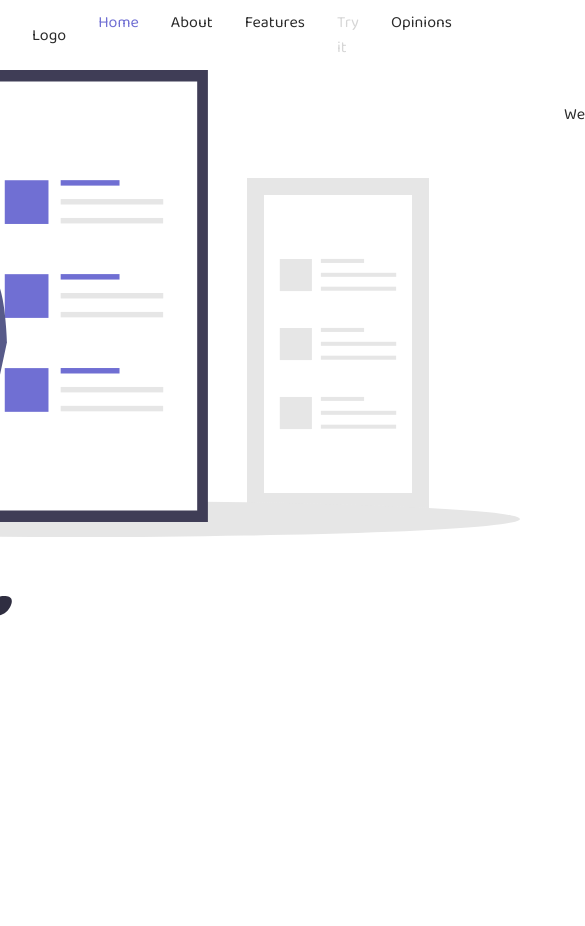
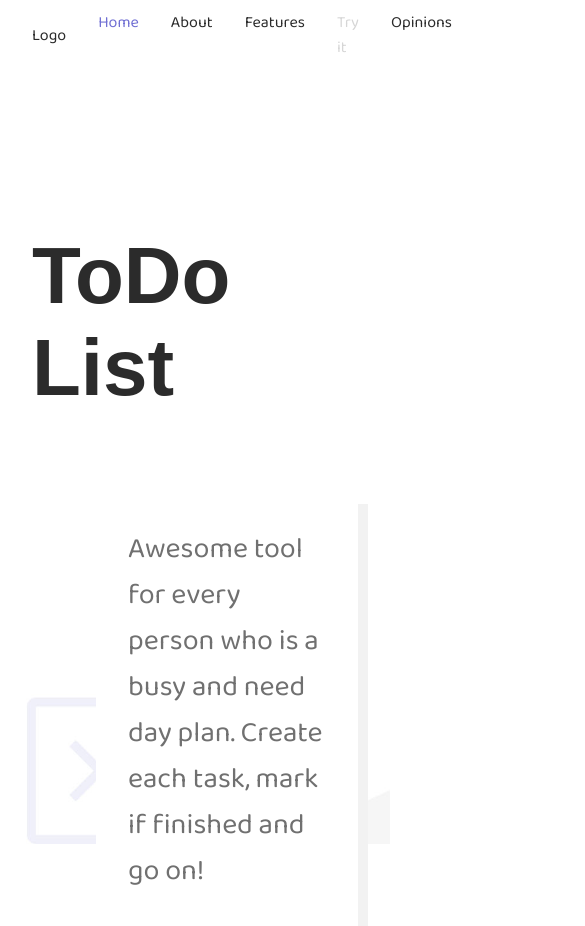
Before and after one commit to jakubwilk/todolist, a React (Create React App) app: page / in a window 390 px wide. Shown: the top 926 px of the page, 585 px wide, since content can reach past the window. Before the commit the page ends 844 px from the top, so only its background shows below. Built offline with nearby package versions, Linux system fonts and the light colour scheme.

Commit message:
Remove responsive and change home background

```diff
--- a/src/home-component/Home.js
+++ b/src/home-component/Home.js
@@ -1,32 +1,16 @@
 import React from 'react';
 import styled from 'styled-components';
+import background from '../utils/home-background.jpg';
 
-import HomeSVG from '../utils/homeSVG';
 import Welcomeblock from './Welcomeblock';
 
 const HomeWrapper = styled.section`
-  height: 100%;
+  background-image: url(${props => props.background});
+  background-size: cover;
+  background-repeat: no-repeat;
+  background-position: center;
+  height: 100vh;
   padding-top: 70px;
-
-  @media screen and (min-width: 768px) {
-    height: 100vh;
-    padding-top: 70px;
-    display: flex;
-    align-items: center;
-    position: relative;
-
-    &:after {
-      content: '';
-      position: absolute;
-      bottom: 0;
-      right: 0;
-      width: 65%;
-      height: 90%;
-      background-color: #706fd3;
-      border-top-left-radius: 100%;
-      z-index: 10;
-    }
-  }
 `;
 
 const Container = styled.div`
@@ -46,30 +30,11 @@ const Container = styled.div`
   }
 `;
 
-const HomeContent = styled.div`
-  display: flex;
-  justify-content: space-between;
-  position: relative;
-`;
-
-const HomeBackground = styled.div`
-  position: relative;
-  transform: translateX(-25rem);
-  top: 0;
-  z-index: 15;
-  width: 500px;
-`;
-
 const Home = () => {
   return (
-    <HomeWrapper>
+    <HomeWrapper background={background}>
       <Container>
-        <HomeContent>
-          <HomeBackground>
-            <HomeSVG />
-          </HomeBackground>
-          <Welcomeblock />
-        </HomeContent>
+        <Welcomeblock />
       </Container>
     </HomeWrapper>
   );
--- a/src/home-component/Welcomeblock.js
+++ b/src/home-component/Welcomeblock.js
@@ -3,20 +3,44 @@ import styled from 'styled-components';
 
 const Content = styled.div`
   position: relative;
+  padding-top: 10rem;
+  padding-bottom: 10rem;
+  height: calc(100vh - 70px);
   z-index: 15;
+  display: flex;
+  flex-direction: column;
+`;
+
+const HomeTitle = styled.h1`
+  font-family: 'Noto', sans-serif;
+  margin-top: 0;
+  margin-bottom: 0;
+  font-size: 5rem;
+  color: #2b2b2b;
 `;
 
 const HomeCard = styled.article`
   display: inline-block;
   background-color: white;
   padding: 2rem;
+  margin-top: 5rem;
+  margin-left: 4rem;
+  box-shadow: 10px 10px 0 #f2f2f2;
+
+  & > p {
+    margin-top: 0;
+    margin-bottom: 0;
+    font-size: 1.8rem;
+    color: #707070;
+  }
 `;
 
 const Welcomeblock = () => {
   return (
     <Content>
+      <HomeTitle>ToDo List</HomeTitle>
       <HomeCard>
-        Welcomeblock.Component
+        <p>Awesome tool for every person who is a busy and need day plan. Create each task, mark if finished and go on!</p>
       </HomeCard>
     </Content>
   )
--- a/src/navigation-component/Navigation.js
+++ b/src/navigation-component/Navigation.js
@@ -4,11 +4,13 @@ import styled from 'styled-components';
 import MenuItem from './MenuItem';
 
 const TopBar = styled.div`
+  background-color: white;
+  height: 70px;
   position: absolute;
   top: 0;
   left: 0;
   width: 100%;
-  z-index: 10;
+  z-index: 20;
 `;
 
 const Container = styled.div`
--- a/src/utils/homeSVG.js
+++ /dev/null
@@ -1,63 +0,0 @@
-import React from 'react';
-
-const HomeSVG = () => {
-  return (
-    <svg id="f871edae-d68c-46d4-8324-c4853318dddd" data-name="Layer 1" xmlns="http://www.w3.org/2000/svg" width="888.00636" height="552.78086" viewBox="0 0 888.00636 552.78086">
-      <rect x="615.00687" y="108" width="182" height="332" fill="#e6e6e6"/>
-      <path d="M788.00369,596.60957h148v-298h-148Z" transform="translate(-155.99682 -173.60957)" fill="#fff"/>
-      <rect x="688.874" y="188.91458" width="43.22325" height="4.01391" fill="#e6e6e6"/>
-      <rect x="688.874" y="202.79994" width="75.3345" height="4.01391" fill="#e6e6e6"/>
-      <rect x="688.874" y="216.68531" width="75.26073" height="4.01391" fill="#e6e6e6"/>
-      <rect x="647.80523" y="188.97418" width="32.11125" height="32.11125" fill="#e6e6e6"/>
-      <rect x="688.874" y="257.91458" width="43.22325" height="4.01391" fill="#e6e6e6"/>
-      <rect x="688.874" y="271.79994" width="75.3345" height="4.01391" fill="#e6e6e6"/>
-      <rect x="688.874" y="285.68531" width="75.26073" height="4.01391" fill="#e6e6e6"/>
-      <rect x="647.80523" y="257.97418" width="32.11125" height="32.11125" fill="#e6e6e6"/>
-      <rect x="688.874" y="326.91458" width="43.22325" height="4.01391" fill="#e6e6e6"/>
-      <rect x="688.874" y="340.79994" width="75.3345" height="4.01391" fill="#e6e6e6"/>
-      <rect x="688.874" y="354.68531" width="75.26073" height="4.01391" fill="#e6e6e6"/>
-      <rect x="647.80523" y="326.97418" width="32.11125" height="32.11125" fill="#e6e6e6"/>
-      <rect x="107.00687" y="108" width="182" height="332" fill="#e6e6e6"/>
-      <path d="M280.00369,596.60957h148v-298h-148Z" transform="translate(-155.99682 -173.60957)" fill="#fff"/>
-      <rect x="180.874" y="188.91458" width="43.22325" height="4.01391" fill="#e6e6e6"/>
-      <rect x="180.874" y="202.79994" width="75.3345" height="4.01391" fill="#e6e6e6"/>
-      <rect x="180.874" y="216.68531" width="75.26073" height="4.01391" fill="#e6e6e6"/>
-      <rect x="139.80523" y="188.97418" width="32.11125" height="32.11125" fill="#e6e6e6"/>
-      <rect x="180.874" y="257.91458" width="43.22325" height="4.01391" fill="#e6e6e6"/>
-      <rect x="180.874" y="271.79994" width="75.3345" height="4.01391" fill="#e6e6e6"/>
-      <rect x="180.874" y="285.68531" width="75.26073" height="4.01391" fill="#e6e6e6"/>
-      <rect x="139.80523" y="257.97418" width="32.11125" height="32.11125" fill="#e6e6e6"/>
-      <rect x="180.874" y="326.91458" width="43.22325" height="4.01391" fill="#e6e6e6"/>
-      <rect x="180.874" y="340.79994" width="75.3345" height="4.01391" fill="#e6e6e6"/>
-      <rect x="180.874" y="354.68531" width="75.26073" height="4.01391" fill="#e6e6e6"/>
-      <rect x="139.80523" y="326.97418" width="32.11125" height="32.11125" fill="#e6e6e6"/>
-      <ellipse cx="444.00318" cy="449" rx="444.00318" ry="18" fill="#e6e6e6"/>
-      <rect x="328.1153" width="247.78313" height="452" fill="#3f3d56"/>
-      <path d="M494.81971,614.10957h226.368v-429h-226.368Z" transform="translate(-155.99682 -173.60957)" fill="#fff"/>
-      <rect x="428.6814" y="110.16081" width="58.84611" height="5.46471" fill="#706fd3"/>
-      <rect x="428.6814" y="129.06498" width="102.56383" height="5.46471" fill="#e6e6e6"/>
-      <rect x="428.6814" y="147.96916" width="102.4634" height="5.46471" fill="#e6e6e6"/>
-      <rect x="372.7685" y="110.24195" width="43.71772" height="43.71772" fill="#706fd3"/>
-      <rect x="428.6814" y="204.10057" width="58.84611" height="5.46471" fill="#706fd3"/>
-      <rect x="428.6814" y="223.00474" width="102.56383" height="5.46471" fill="#e6e6e6"/>
-      <rect x="428.6814" y="241.90892" width="102.4634" height="5.46471" fill="#e6e6e6"/>
-      <rect x="372.7685" y="204.18171" width="43.71772" height="43.71772" fill="#706fd3"/>
-      <rect x="428.6814" y="298.04033" width="58.84611" height="5.46471" fill="#706fd3"/>
-      <rect x="428.6814" y="316.9445" width="102.56383" height="5.46471" fill="#e6e6e6"/>
-      <rect x="428.6814" y="335.84868" width="102.4634" height="5.46471" fill="#e6e6e6"/>
-      <rect x="372.7685" y="298.12147" width="43.71772" height="43.71772" fill="#706fd3"/>
-      <path d="M517.50369,494.10957l-3,13s1,30-7,27-6-29-6-29l7-13Z" transform="translate(-155.99682 -173.60957)" fill="#ffb8b8"/>
-      <circle cx="317.00687" cy="158" r="20" fill="#ffb8b8"/>
-      <path d="M457.50369,337.10957l-2,29,25,3s0-24,2-27S457.50369,337.10957,457.50369,337.10957Z" transform="translate(-155.99682 -173.60957)" fill="#ffb8b8"/>
-      <path d="M513.00369,374.60957,480.621,360.89614s-15.469-11.93614-24.54315-3.11135l-4.07412,5.82478s-36,14-36,25l14,55s-8,31,4,33l65,6s9-11,1-25l3-33Z" transform="translate(-155.99682 -173.60957)" fill="#575a89"/>
-      <path d="M491.00369,375.60957l22-1s7,2,12,21,6,50,6,50l-12,56-15-2,6-54-10-36Z" transform="translate(-155.99682 -173.60957)" fill="#575a89"/>
-      <path d="M428.00369,381.60957l-10.84646,3.378s-9.15354,13.622-9.15354,20.622-4,60-4,60l26,43,8-21-16-27,13-33Z" transform="translate(-155.99682 -173.60957)" fill="#575a89"/>
-      <path d="M502.00369,480.60957l-71.8968-6.32585s-7.1032,45.32585-6.1032,63.32585,2,46,2,46l-8,122,31-4,4-101,13-55,15,70,10,90,27-3-9-109S517.00369,495.60957,502.00369,480.60957Z" transform="translate(-155.99682 -173.60957)" fill="#2f2e41"/>
-      <path d="M512.00369,697.60957l9,3s19-5,14,8-19,11-19,11-17,13-24,3l4-21Z" transform="translate(-155.99682 -173.60957)" fill="#2f2e41"/>
-      <path d="M439.00369,697.60957l9,3s19-5,14,8-19,11-19,11-17,13-24,3l4-21Z" transform="translate(-155.99682 -173.60957)" fill="#2f2e41"/>
-      <path d="M457.50369,349.10957s-21-15-10-33c7.63117-12.48738,23.44411-11.49893,32.414-9.72226a15.154,15.154,0,0,1,11.086,8.72226c1.5,3.5,1.5,7-4.5,7-12,0-6,9-6,9s-8,2-6,9S457.50369,349.10957,457.50369,349.10957Z" transform="translate(-155.99682 -173.60957)" fill="#2f2e41"/>
-    </svg>
-  )
-}
-
-export default HomeSVG;
```
Also changed, not shown: src/utils/home-background.jpg (added).
